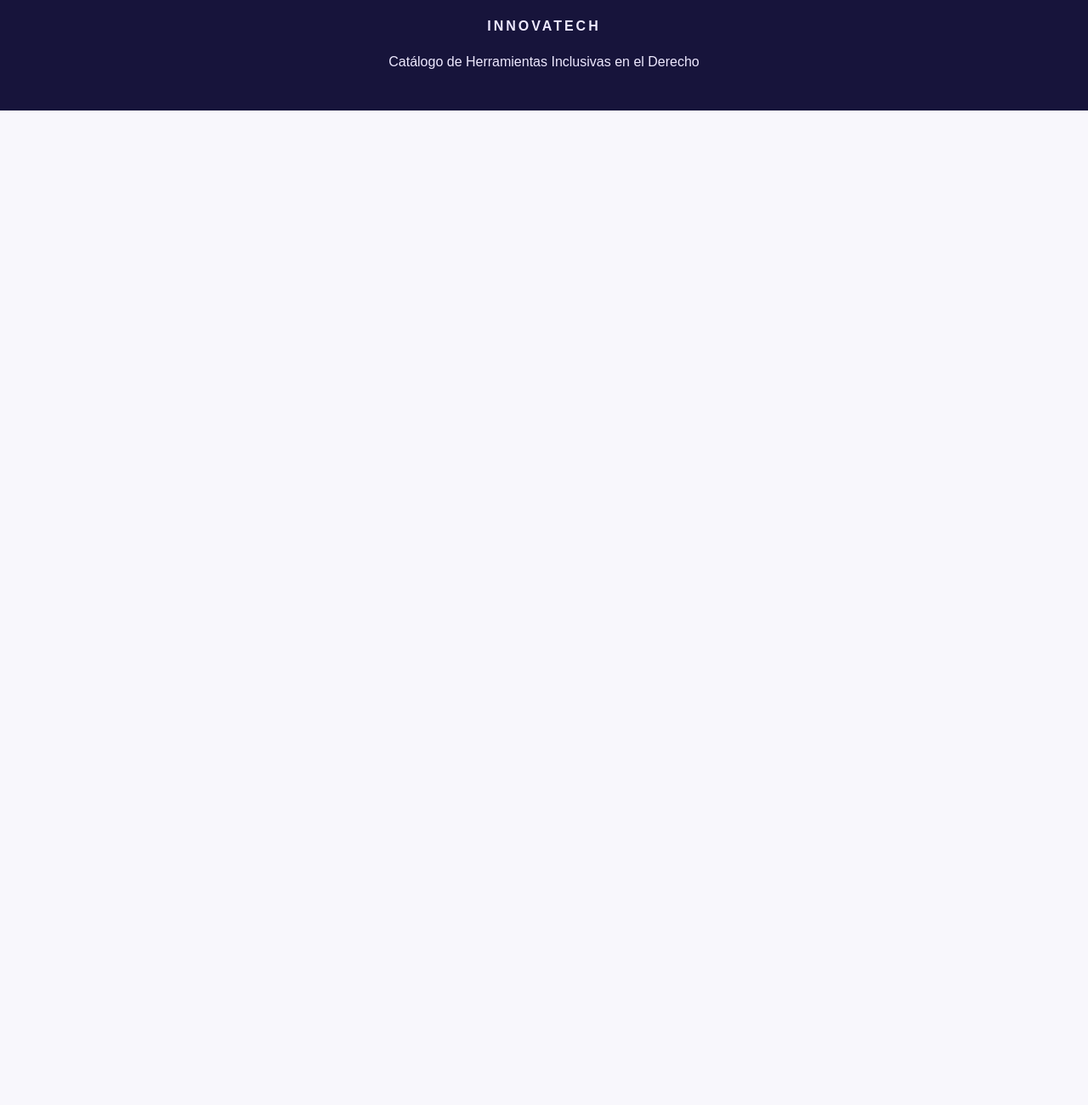
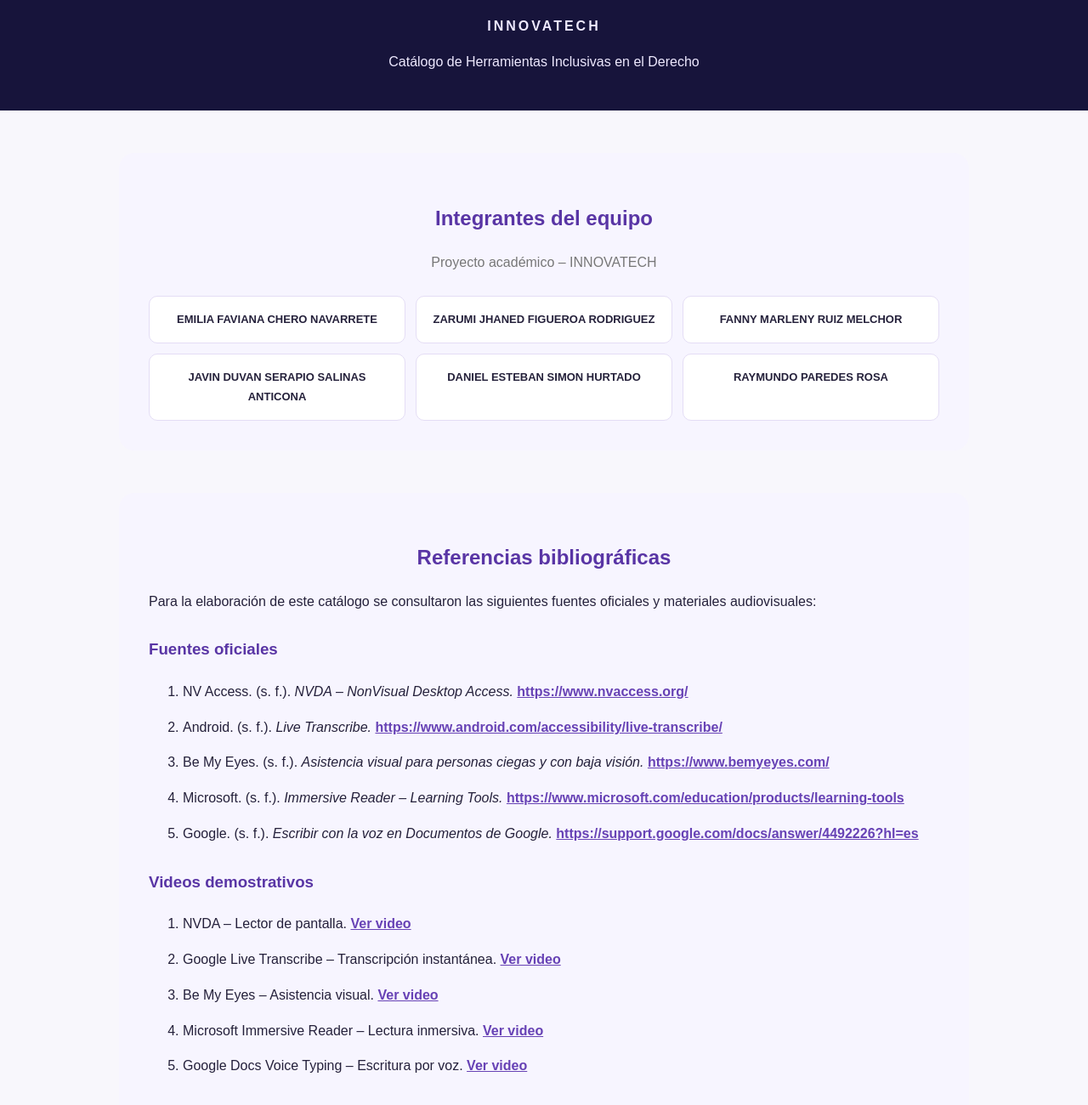
Before and after one commit to innovatech-peru/catalogo-herramientas-inclusivas, a plain HTML site: page index.html in a window 1280 px wide. Shown: the part 4704-6004 px from the top of the page at 85% size. Before the commit the page ends 4834 px from the top, so only its background shows below. Drawn offline with Linux system fonts and the light colour scheme.

Commit message:
Update index.html

```diff
--- a/index.html
+++ b/index.html
@@ -436,5 +436,158 @@ footer strong {letter-spacing:3px}
 <p>Catálogo de Herramientas Inclusivas en el Derecho</p>
 </footer>
 
+<!-- SECCIÓN: INTEGRANTES -->
+<section class="equipo" id="integrantes">
+    <h2>Integrantes del equipo</h2>
+    <p class="subtitulo">Proyecto académico – INNOVATECH</p>
+
+    <div class="integrantes-lista">
+        <div>EMILIA FAVIANA CHERO NAVARRETE</div>
+        <div>ZARUMI JHANED FIGUEROA RODRIGUEZ</div>
+        <div>FANNY MARLENY RUIZ MELCHOR</div>
+        <div>JAVIN DUVAN SERAPIO SALINAS ANTICONA</div>
+        <div>DANIEL ESTEBAN SIMON HURTADO</div>
+        <div>RAYMUNDO PAREDES ROSA</div>
+    </div>
+</section>
+
+<!-- SECCIÓN: REFERENCIAS BIBLIOGRÁFICAS -->
+<section class="referencias" id="referencias">
+    <h2>Referencias bibliográficas</h2>
+    <p>
+        Para la elaboración de este catálogo se consultaron
+        las siguientes fuentes oficiales y materiales audiovisuales:
+    </p>
+
+    <h3>Fuentes oficiales</h3>
+    <ol>
+        <li>
+            NV Access. (s. f.). <em>NVDA – NonVisual Desktop Access.</em>
+            <a href="https://www.nvaccess.org/" target="_blank">
+                https://www.nvaccess.org/
+            </a>
+        </li>
+        <li>
+            Android. (s. f.). <em>Live Transcribe.</em>
+            <a href="https://www.android.com/accessibility/live-transcribe/" target="_blank">
+                https://www.android.com/accessibility/live-transcribe/
+            </a>
+        </li>
+        <li>
+            Be My Eyes. (s. f.). <em>Asistencia visual para personas ciegas y con baja visión.</em>
+            <a href="https://www.bemyeyes.com/" target="_blank">
+                https://www.bemyeyes.com/
+            </a>
+        </li>
+        <li>
+            Microsoft. (s. f.). <em>Immersive Reader – Learning Tools.</em>
+            <a href="https://www.microsoft.com/education/products/learning-tools" target="_blank">
+                https://www.microsoft.com/education/products/learning-tools
+            </a>
+        </li>
+        <li>
+            Google. (s. f.). <em>Escribir con la voz en Documentos de Google.</em>
+            <a href="https://support.google.com/docs/answer/4492226?hl=es" target="_blank">
+                https://support.google.com/docs/answer/4492226?hl=es
+            </a>
+        </li>
+    </ol>
+
+    <h3>Videos demostrativos</h3>
+    <ol>
+        <li>
+            NVDA – Lector de pantalla.
+            <a href="https://youtu.be/tvWJwLIP9KU?si=wsGDti1vtGyUaZ4M" target="_blank">
+                Ver video
+            </a>
+        </li>
+        <li>
+            Google Live Transcribe – Transcripción instantánea.
+            <a href="https://youtu.be/vT-41xYP2YE?si=CV1Z-ieqagaxJli8" target="_blank">
+                Ver video
+            </a>
+        </li>
+        <li>
+            Be My Eyes – Asistencia visual.
+            <a href="https://youtu.be/ECVQEku9IhY?si=gk3YJddAKfPeyRBW" target="_blank">
+                Ver video
+            </a>
+        </li>
+        <li>
+            Microsoft Immersive Reader – Lectura inmersiva.
+            <a href="https://youtu.be/dnDKxSiVTOA?si=b3EcRjNuNxBRSXBn" target="_blank">
+                Ver video
+            </a>
+        </li>
+        <li>
+            Google Docs Voice Typing – Escritura por voz.
+            <a href="https://youtu.be/aD_4vwllG3M?si=_s5z5T9VxaYHZcRC" target="_blank">
+                Ver video
+            </a>
+        </li>
+    </ol>
+</section>
+
+<style>
+.equipo, .referencias {
+    max-width: 1000px;
+    margin: 50px auto;
+    padding: 35px;
+    border-radius: 18px;
+    background: #f7f5ff;
+    color: #25213b;
+    line-height: 1.8;
+}
+
+.equipo h2, .referencias h2 {
+    color: #5935a5;
+    text-align: center;
+    margin-bottom: 12px;
+}
+
+.subtitulo {
+    text-align: center;
+    color: #777;
+    margin-bottom: 25px;
+}
+
+.integrantes-lista {
+    display: grid;
+    grid-template-columns: repeat(auto-fit, minmax(230px, 1fr));
+    gap: 12px;
+}
+
+.integrantes-lista div {
+    background: white;
+    border: 1px solid #e4ddf5;
+    border-radius: 10px;
+    padding: 15px;
+    text-align: center;
+    font-size: 13px;
+    font-weight: bold;
+}
+
+.referencias h3 {
+    color: #5935a5;
+    margin-top: 25px;
+}
+
+.referencias li {
+    margin-bottom: 13px;
+    overflow-wrap: anywhere;
+}
+
+.referencias a {
+    color: #6742b5;
+    font-weight: bold;
+}
+
+@media (max-width: 600px) {
+    .equipo, .referencias {
+        padding: 20px;
+    }
+}
+</style>
+
 </body>
 </html>
```
